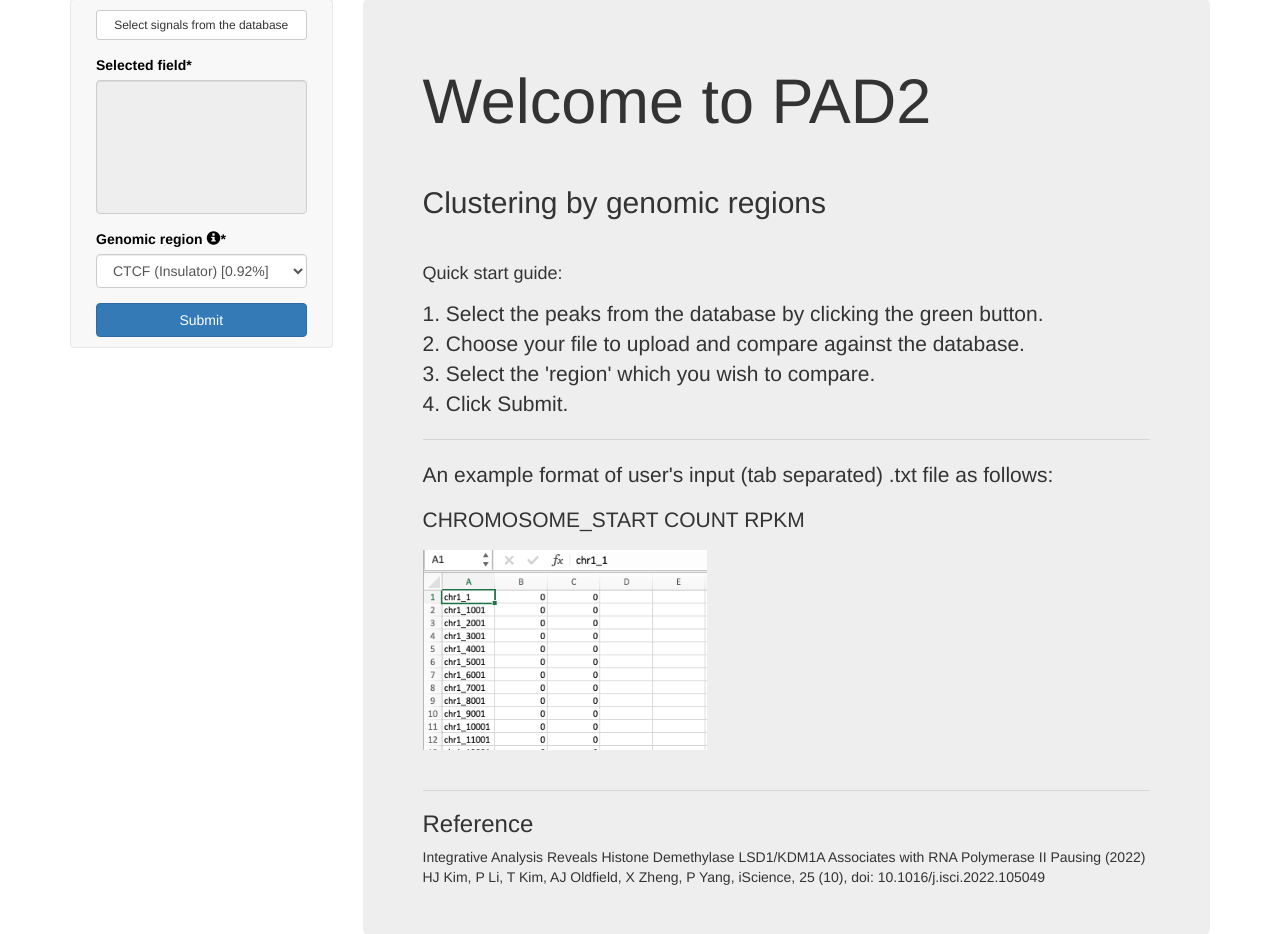
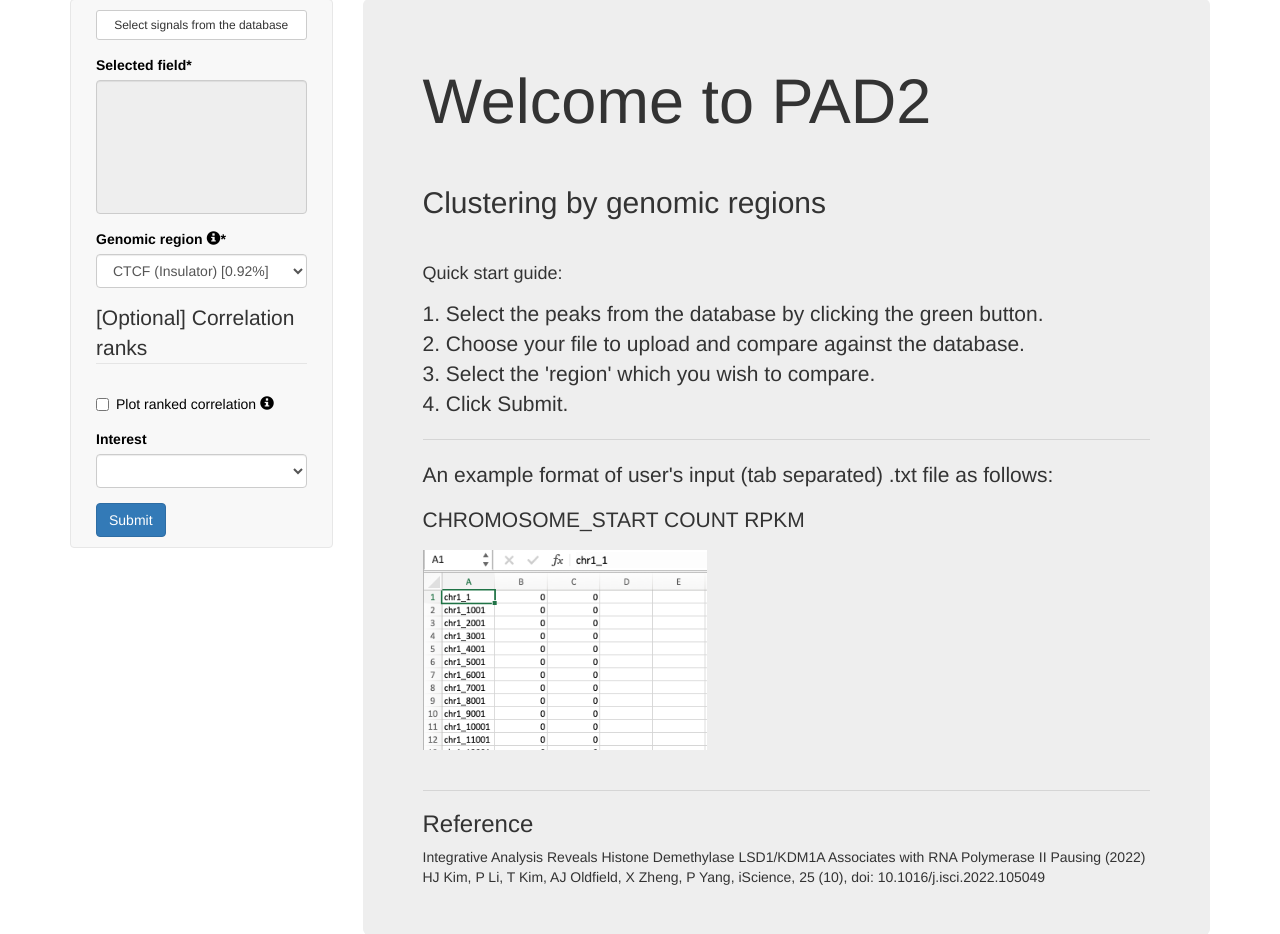
Before and after one commit to taiyunkim/PAD2, a Django app: page / in a window 1280 px wide. Shown: the part 71-1005 px from the top of the page. Run offline with Django 3.2, Linux system fonts and the light colour scheme; tables that the repository leaves empty hold one stand-in row (values such as "Sample post"); lists and menus that the app fills with data are empty; parts of the project's set-up code (start-up, migrations or seed data) failed here and were passed over; some libraries are stand-ins or nearby versions.

Commit message:
Added ranked correlation scatter plot

```diff
--- a/src/stclass/forms.py
+++ b/src/stclass/forms.py
@@ -2,6 +2,11 @@ from django import forms
 from django.conf import settings
 
 from multiupload.fields import MultiFileField
+from crispy_forms.helper import FormHelper
+from crispy_forms.layout import Layout, Fieldset, Submit
+
+from .models import Signal_db
+
 
 from .function import checkSignalFile
 
@@ -33,15 +38,6 @@ class InputForm(forms.Form):
         # label = 'Upload custom signal file <span class="glyphicon glyphicon-info-sign" data-toggle="tooltip" title="hello <br> world"></span>'
 
     )
-
-    # path = os.path.join(settings.STATIC_ROOT, 'csv', 'genenames.csv')
-    # with open(path, 'r') as csvfile:
-    #     reader = csv.reader(csvfile)
-    #     genenames_list = list(map(tuple, reader))
-    #
-    # genenames_tuple = tuple(genenames_list)
-    # GENENAMES_CHOICES = genenames_tuple
-    # gene_database = forms.ChoiceField(choices=GENENAMES_CHOICES, required=True)
 
     # user input signal file
     signal_File = MultiFileField(
@@ -79,17 +75,60 @@ class InputForm(forms.Form):
         required=True,
         label = 'Genomic region <span class="glyphicon glyphicon-info-sign" data-toggle="tooltip" data-original-title="Select the genomic regions you wish to investigate"></span>'
     )
-
-    # pvalue = forms.FloatField(label="P-Value cut off", max_value=1, min_value=0)
+    rank_plot = forms.BooleanField(
+        required=False,
+        label=
+            'Plot ranked correlation <span class="glyphicon glyphicon-info-sign" data-toggle="tooltip" data-original-title="Visualise ranked correlation of the input file with other similar type of proteins.\n\n Note: This requires computing correlation against all the files in the database from the same category and thus may take a few more minutes to compute."></span>')
+    interest = forms.ChoiceField(
+        choices=(),
+        # queryset=Signal_db.objects.none(),
+        required=False,
+        label="Interest"
+    )
+    # category = forms.ChoiceField(
+    #     choices = (),
+    #     required = False
+    # )
 
 
     #validating input
     def clean(self):
         cleaned_data = super(InputForm, self).clean()
         signal_File = cleaned_data.get('signal_File')
+        selected_field = cleaned_data.get('selected_field')
+        # category = cleaned_data.get('category')
+        rank_plot = cleaned_data.get('rank_plot')
         if (signal_File is not None) and (not checkSignalFile(signal_File)):
             raise forms.ValidationError({'signal_File': ["Invalid file format.",]})
+        if selected_field is not None: selected_field = selected_field.rstrip().split()
+        if (selected_field is None) or (len(selected_field) < 2):
+            raise forms.ValidationError({'selected_field': ["You need to select at least 2 signal files from the database to proceed.",]})
 
+        # selected_category = Signal_db.objects.filter(fileID__in = selected_field, category = category)
+
+        # if (rank_plot) and (len(list(selected_category)) < 1):
+        #     raise forms.ValidationError({'category': ["You need at least 1 signal files from the database in this category to plot.",]})
+
+    def __init__(self, *args, **kwargs):
+        super(InputForm, self).__init__(*args, **kwargs)
+        # self.fields['category'].choices = Signal_db.objects.all().values_list("category","category").distinct()
+
+        self.helper = FormHelper()
+        self.helper.layout = Layout(
+            Fieldset(
+                '',
+                'selected_field',
+                'signal_File',
+                'region'
+            ),
+            Fieldset(
+                '[Optional] Correlation ranks',
+                'rank_plot',
+                'interest',
+                # 'category'
+            ),
+            Submit('submit', 'Submit', css_class='button white')
+        )
 
 
 
@@ -150,30 +189,64 @@ class VariableInputForm(forms.Form):
         label = 'Genomic region <span class="glyphicon glyphicon-info-sign" data-toggle="tooltip" data-original-title="Select the genomic regions you wish to investigate"></span>'
     )
 
+
+    rank_plot = forms.BooleanField(
+        required=False,
+        label=
+            'Plot ranked correlation <span class="glyphicon glyphicon-info-sign" data-toggle="tooltip" data-original-title="Visualise ranked correlation of the input file with other similar type of proteins.\n\n Note: This requires computing correlation against all the files in the database from the same category and thus may take a few more minutes to compute."></span>')
+
+    interest = forms.ChoiceField(
+        choices=(),
+        required=False,
+        label="Interests"
+    )
+    category = forms.ChoiceField(
+        choices = (),
+        required = False
+    )
+
     # pvalue = forms.FloatField(label="P-Value cut off", max_value=1, min_value=0)
 
+    def __init__(self, *args, **kwargs):
+        super(VariableInputForm, self).__init__(*args, **kwargs)
+        # self.fields['category'].choices = Signal_db.objects.all().values_list("category","category").distinct()
+        # self.fields['interest'].choices =
 
-class PlotInputFileForm(forms.Form):
-    """
-    The PlotInputFileForm class is a form for users re-submission.
-    A number of fields are required from user to select or upload.
-    **selected_signals** - selected signals from the datatables (signals from database chosen for analysis).
-    **new_signal_File** - (optional) user's signal file upload field where it can be 1 or more files.
-    **cut_off** - a threshold cut off to determine proximal and distal.
-    **heatmap** - an option to generate heatmap axis ordering.
-            (
-                Independent: proximal and distal each separately show clustering.
-                Follow prioximal: distal will not cluster and distal heatmap axis ordering will follow proximal heatmap axis ordering.
-                Follow distal: proximal will not cluster and proximal heatmap axis ordering will follow distal heatmap axis ordering.
-            )
-    """
-    input_files = forms.ChoiceField(
-        choices=(),
-        required=True,
-        label="Input file"
-    )
-    # uploaded_plot_File = forms.ChoiceField(
-    #     choices=(),
-    #     required=True,
-    #     label="Upload file"
-    # )
+        self.helper = FormHelper()
+        self.helper.layout = Layout(
+            Fieldset(
+                '',
+                'selected_field',
+                'uploaded_signal_File',
+                'new_signal_File',
+                'region'
+            ),
+            Fieldset(
+                '[Optional] Correlation ranks',
+                'rank_plot',
+                'interest',
+                # 'category'
+            ),
+            Submit('submit', 'Submit', css_class='button white')
+        )
+
+    #validating input
+    def clean(self):
+        cleaned_data = super(VariableInputForm, self).clean()
+        uploaded_signal_File = cleaned_data.get('uploaded_signal_File')
+
+        selected_field = cleaned_data.get('selected_field')
+        # category = cleaned_data.get('category')
+        # rank_plot = cleaned_data.get('rank_plot')
+        new_signal_File = cleaned_data.get('new_signal_File')
+
+        if (new_signal_File is not None) and (not checkSignalFile(new_signal_File)):
+            raise forms.ValidationError({'new_signal_File': ["Invalid file format.",]})
+        if selected_field is not None: selected_field = selected_field.rstrip().split()
+        if (selected_field is None) or (len(selected_field) < 2):
+            raise forms.ValidationError({'selected_field': ["You need to select at least 2 signal files from the database to proceed.",]})
+
+        # selected_category = Signal_db.objects.filter(fileID__in = selected_field, category = category)
+
+        # if (rank_plot) and (len(list(selected_category)) < 1):
+        #     raise forms.ValidationError({'category': ["You need at least 1 signal files from the database in this category to plot.",]})
--- a/src/stclass/views.py
+++ b/src/stclass/views.py
@@ -21,30 +21,32 @@ from django.conf import settings
 from django.shortcuts import render
 from django.shortcuts import redirect
 
-from django.forms import widgets
+# from django.forms import widgets
 
-from .forms import InputForm, VariableInputForm, PlotInputFileForm
+from .forms import InputForm, VariableInputForm
 from .function import createPeakToBedFile
 # from .function import
 from .models import Signal_db
 from .models import Signal_state_db_info
 
 from .reg import reg_mats
+# from .rank_scatter import rank_scatter
 
-from copy import deepcopy
+# from copy import deepcopy
 from pybedtools import BedTool as bt
 from scipy.cluster.hierarchy import dendrogram, linkage
 import scipy.spatial.distance as ssd
+# from django_ajax.decorators import ajax
 
 
-import re
+# import re
 import os
-import math
+# import math
 import copy
 import csv
 
 import json
-import numpy as np
+# import numpy as np
 import pandas as pd
 
 def rgClassifyForm(request):
@@ -55,14 +57,21 @@ def rgClassifyForm(request):
 #             'selected_field': """368.Wdr5.CCE
         }
     )
+
     # table = Signal_db.objects.all().values('fileID', 'filename')
-    table = Signal_db.objects.all().values('fileID', 'filename')
+    table = Signal_db.objects.all().values('fileID', 'filename', 'category')
+
+    if (request.POST.get('interest') is not None):
+        interest_choices = request.POST.get('interest')
+        form.fields['interest'].choices = [(interest_choices, interest_choices)]
     context = {
         'form': form,
         'table': table,
         'page': "newPAD"
     }
     request.session.save()
+
+
     if form.is_valid():
         signalfile_names = []
         cleaned_data = form.cleaned_data
@@ -76,7 +85,7 @@ def rgClassifyForm(request):
         signal_name_strings = cleaned_data.get('selected_field')
         signal_database_id = signal_name_strings.rstrip().split()
 
-        signal_database_names = Signal_db.objects.filter(fileID__in = signal_database_id).values_list('fileID', 'filename')
+        signal_database_names = Signal_db.objects.filter(fileID__in = signal_database_id).values_list('fileID', 'filename', 'category')
         tmp = signal_database_names.values_list('filename', flat = True)
         tmp_names = signal_database_names.values_list('fileID', flat = True)
         signal_database_names = list(tmp)
@@ -87,11 +96,12 @@ def rgClassifyForm(request):
         request.session['signalfile_names'] = signalfile_names
         request.session['signal_database_id'] = signal_database_id
 
+        request.session['rank_plot'] = cleaned_data.get('rank_plot')
+        request.session['interest'] = cleaned_data.get('interest')
+        # request.session['category'] = cleaned_data.get('category')
 
         return redirect('/result')
     return render(request, 'tfClassify.html', context)
-
-
 
 
 # === tfClassifyResult ===
@@ -103,6 +113,10 @@ def rgClassifyResult(request):
     signal_database_id = request.session['signal_database_id']
 
     signalfile_choices = tuple([(x, x) for x in signalfile_names])
+
+    rank_plot = request.session['rank_plot']
+    interest = request.session['interest']
+
     form = VariableInputForm(
         request.POST or None,
         request.FILES or None,
@@ -110,24 +124,23 @@ def rgClassifyResult(request):
             'region': region,
             'selected_field': '\n'.join(signal_database_id),
             'uploaded_signal_File': signalfile_names,
+            'rank_plot': rank_plot,
+            'interest': interest
+            # 'category': category
         }
     )
     # leave previous choices at field
     form.fields['uploaded_signal_File'].choices = signalfile_choices
 
-    plotForm = PlotInputFileForm(
-        request.POST or None,
-        request.FILES or None
-
-    )
-    db_files = [(s_name, s_id) for s_id,s_name in zip(signal_database_id,signal_database_names)]
-    upload_files = [(s_id, s_id) for s_id in signalfile_names]
-    FILE_CHOICES = (
-       tuple(("Database", tuple(db_files))),
-        tuple(("User upload", tuple(upload_files)))
-    )
-    # FILE_CHOICES = db_files + upload_files
-    plotForm.fields['input_files'].choices = FILE_CHOICES
+    if (request.POST.get('interest') is not None):
+        interest_choices = request.POST.get('interest')
+        form.fields['interest'].choices = [(interest_choices, interest_choices)]
+    else:
+        # signal_database_names
+        # signal_database_id
+        interest_choices = tuple([(x, y) for x,y in zip(signal_database_names, signal_database_id)])
+        # interest_choices = tuple([(x, x) for x in interest])
+        form.fields['interest'].choices = interest_choices
 
 
     if form.is_valid():
@@ -144,18 +157,25 @@ def rgClassifyResult(request):
         signal_name_strings = cleaned_data.get('selected_field')
         signal_database_id = signal_name_strings.rstrip().split()
 
-        signal_database_names = Signal_db.objects.filter(fileID__in = signal_database_id).values_list('fileID', 'filename')
+        signal_database_names = Signal_db.objects.filter(fileID__in = signal_database_id).values_list('fileID', 'filename', 'category')
         tmp = signal_database_names.values_list('filename', flat = True)
         tmp_names = signal_database_names.values_list('fileID', flat = True)
+
+        category = Signal_db.objects.filter(filename = interest).values_list('category', flat = True)
+        # category = signal_database_names.values_list('category', flat = True)
+
         signal_database_names = list(tmp)
         signal_database_id = list(tmp_names)
-
+        # category_list = list(category)
 
         request.session['region'] = region
         request.session['signal_database_names'] = signal_database_names
         request.session['signalfile_names'] = signalfile_names
         request.session['signal_database_id'] = signal_database_id
 
+        request.session['rank_plot'] = cleaned_data.get('rank_plot')
+        # request.session['category'] = cleaned_data.get('category')
+        request.session['interest'] = cleaned_data.get('interest')
 
         region = cleaned_data.get('region')
         signal_name_strings = cleaned_data.get('selected_field')
@@ -172,13 +192,57 @@ def rgClassifyResult(request):
     # fname.sort()
     matrix_size = len(fname)
 
-    path = os.path.join(settings.MEDIA_ROOT, 'signal_state_file_db', region)
+    # path = os.path.join(settings.MEDIA_ROOT, 'signal_state_file_db', region)
     user_path = os.path.join(settings.MEDIA_ROOT, 'PAD2', 'users_signal_files', str(request.session.session_key))
 
-    start_time = time.time()
-    reg_matrix = reg_mats(fname, signalfile_names, matrix_size, region, user_path)
+    # start_time = time.time()
+    category = Signal_db.objects.filter(filename = interest).values_list('category', flat = True).first()
 
-    # np.fill_diagonal(reg_matrix.values, 1)
+    if rank_plot:
+        # Replace fname with a full list of files in the category + fname
+        # category_db = Signal_db.objects.filter(category = category).values_list('fileID', 'filename', 'category')
+        category_db = Signal_db.objects.filter(category = category).values_list('fileID', 'filename', 'category')
+        filename = category_db.values_list('filename', flat = True)
+        fileID = category_db.values_list('fileID', flat = True)
+
+        selected_fname = fname
+
+        fname = category_db_names = list(filename)
+        fname = fname + [s for s in selected_fname if s not in fname]
+        matrix_size = len(fname)
+        full_matrix = reg_mats(fname, signalfile_names, matrix_size, region, user_path)
+
+        # For cluster analysis
+        reg_matrix = full_matrix.loc[selected_fname, selected_fname]
+        matrix_size = len(selected_fname)
+
+        # For rank plot
+
+        category_db_names = category_db_names + signalfile_names
+        category_cor = full_matrix.loc[category_db_names, [interest]]
+        category_cor['fileID'] = list(fileID) + signalfile_names
+        # interest correlation column
+        category_db_names_subset = [s for s in category_db_names if s not in interest]
+
+        # category_db_names_subset = category_db_names_subset + signalfile_names
+
+
+        category_cor = category_cor.loc[category_db_names_subset, [interest, 'fileID']]
+
+        category_cor.sort_values(by=interest, ascending=False, inplace= True)
+        highlight_name = [s for s in selected_fname if s in category_db_names]
+        # highlight_name = highlight_name + signalfile_names
+
+
+        filename = [s for s in category_cor.index]
+        fileID = [s for s in category_cor['fileID']]
+        cor = [s for s in category_cor[interest]]
+
+
+    else:
+        reg_matrix = reg_mats(fname, signalfile_names, matrix_size, region, user_path)
+    # reg_matrix = reg_mats(fname, signalfile_names, matrix_size, region, user_path)
+
 
     regional_dist_vector = ssd.squareform(reg_matrix)
     regional_linkage_matrix = linkage(regional_dist_vector, "single", 'euclidean')
@@ -222,26 +286,36 @@ def rgClassifyResult(request):
             f_order_new[i] = f_order_new[i] + ' (' + str(round(list(signal_coverage_value.filter(fileID = f_order_new[i]).values_list('value', flat = True))[0], 3)) + ')'
         # f_order_new[i] = f_order_new[i]
 
-    proc_time = time.time()-start_time
+    # proc_time = time.time()-start_time
 
 
 
+    cluster_load = {
+        'reg_matrix': ordered_reg_matrix,
+        'r_filename': f_order_new,
+        'matrix_size': matrix_size,
+        'regional_dendrogram': regional_dendrogram,
 
+    }
+    if rank_plot:
+        rank_load = {
+            'highlight_name': highlight_name,
+            'fileID': fileID,
+            'filename': filename,
+            'cor': cor,
+            'interest_name': interest,
+            'category': category
+            # 'category_cor': category_cor.to_json(orient="columns")
+        }
+        cluster_load.update(rank_load)
 
     json_data = json.dumps(
-        {
-            'reg_matrix': ordered_reg_matrix,
-            'r_filename': f_order_new,
-            'matrix_size': matrix_size,
-            'regional_dendrogram': regional_dendrogram,
-
-        }
+        cluster_load
     )
-    table = Signal_db.objects.all().values('fileID', 'filename')
+    table = Signal_db.objects.all().values('fileID', 'filename', 'category')
 
     context = {
         'form': form,
-        'plotForm': plotForm,
         'table': table,
         'signalfile_names': signalfile_names,
         'json_data': json_data,
@@ -251,7 +325,10 @@ def rgClassifyResult(request):
         'page': "newPAD",
         'signal_database_names': signal_database_names,
         'signal_database_id': signal_database_id,
-        'f_label_names': f_label_names
+        'f_label_names': f_label_names,
+        'rank_plot': rank_plot,
+        'category': category,
+        'interest': interest
     }
 
     return render(request, 'tfClassify.html', context)
--- a/src/templates/base.html
+++ b/src/templates/base.html
@@ -30,6 +30,7 @@
         ================================================== -->
         <!-- Placed at the end of the document so the pages load faster -->
         <script>window.jQuery || document.write('<script src="../../assets/js/vendor/jquery.min.js"><\/script>')</script>
+        {% comment %} <script src="https://ajax.googleapis.com/ajax/libs/jquery/3.1.0/jquery.min.js"></script> {% endcomment %}
 
         <script src="{% static 'js/bootstrap.min.js' %}"></script>
         <!-- <script src="https://code.jquery.com/jquery-3.3.1.slim.min.js" integrity="sha384-q8i/X+965DzO0rT7abK41JStQIAqVgRVzpbzo5smXKp4YfRvH+8abtTE1Pi6jizo" crossorigin="anonymous"></script> -->
--- a/src/templates/forms.html
+++ b/src/templates/forms.html
@@ -5,6 +5,9 @@
 <form class="sidebar-form" action="" method="post" enctype="multipart/form-data" accept-charset="utf-8">
     {% csrf_token %}
     {% block form_content %}{% endblock %}
+    {% block additional_form %}{% endblock %}
+    {% block submit_form %}{% endblock %}
+
 </form>
 <script type="text/javascript" src="{% static 'js/forms.js' %}"></script>
 {% block include_html %}{% endblock %}
--- a/src/templates/peak_db_selection.html
+++ b/src/templates/peak_db_selection.html
@@ -72,7 +72,11 @@
 
 {% block modal_footer %}
     <button type="button" class="btn btn-default" data-dismiss="modal">Close</button>
+    {% if page == "newPAD" %}
+    <button type="button" id="btnSave" class="btn btn-primary" data-dismiss="modal" onclick='selected_to_options()'>Save</button>
+    {% else %}
     <button type="button" id="btnSave" class="btn btn-primary" data-dismiss="modal" onclick='saveRows()'>Save</button>
+    {% endif %}
 {% endblock %}
 
 {% block modal_script %}
--- a/src/templates/peak_form.html
+++ b/src/templates/peak_form.html
@@ -14,8 +14,17 @@
             </button>
         {% endif%}
     </div>
-    {{ form | crispy }}
-    <input id="submit-user-input" class='btn btn-primary btn-block' type="submit" value="Submit" />
+    {% comment %} {{ form | crispy }} {% endcomment %}
+    {% crispy form %}
+
+{% endblock %}
+
+{% block additional_form %}
+
+{% endblock %}
+
+{% block submit_form %}
+    {% comment %} <input id="submit-user-input" class='btn btn-primary btn-block' type="submit" value="Submit" /> {% endcomment %}
 {% endblock %}
 
 {% block include_html %}
--- a/src/templates/sidebar.html
+++ b/src/templates/sidebar.html
@@ -6,6 +6,12 @@
         <div class="navbar navbar-default" role="navigation">
             <div class='navbar-collapse collapse sidebar-navebar-collapse'>
                 {% include 'peak_form.html' %}
+                {% comment %} {% if page == 'newPAD' %}
+                {% include 'rank_plot_form.html' %}
+                {% endif %} {% endcomment %}
+
+                {% comment %} <input id="submit-user-input" class='btn btn-primary btn-block' type="submit" value="Submit" /> {% endcomment %}
+
             </div>
         </div>
     </div>
@@ -17,13 +23,13 @@
                 </div>
             </div>
         </div>
-    {% elif matrix and app == 'reg' %}
+    {% comment %} {% elif matrix and app == 'reg' %}
         <div class="sidebar-nav">
             <div class="navbar navbar-default" role="navigation">
                 <div class='navbar-collapse collapse sidebar-navebar-collapse'>
                     {% include 'rank_plot_form.html' %}
                 </div>
             </div>
-        </div>
+        </div> {% endcomment %}
     {% endif %}
 </div>
--- a/src/templates/signal_db_selection.html
+++ b/src/templates/signal_db_selection.html
@@ -27,12 +27,16 @@
             <tr class="active" id="table-head">
                 <th class="col-md-1 text-center">File ID</th>
                 <th class="col-md-1 text-center">Filename</th>
+                <th class="col-md-1 text-center">Group</th>
+
             </tr>
         </thead>
         <tfoot>
             <tr class="active" id="table-foot">
                 <th class="col-md-1 text-center">File ID</th>
                 <th class="col-md-1 text-center">Filename</th>
+                <th class="col-md-1 text-center">Group</th>
+
             </tr>
         </tfoot>
         <tbody id=table-body>
@@ -40,6 +44,7 @@
             <tr class="rows" id={{row.fileID}}>
                 <td class="col-md-1 text-center" value={{row.fileID}}>{{row.fileID}}</td>
                 <td class="col-md-1 text-center" value={{row.filename}}>{{row.filename}}</td>
+                <td class="col-md-1 text-center" value={{row.category}}>{{row.category}}</td>
             </tr>
             {% endfor %}
         </tbody>
--- a/src/templates/tfClassify.html
+++ b/src/templates/tfClassify.html
@@ -35,10 +35,17 @@
                     <span class="glyphicon glyphicon-refresh glyphicon-refresh-animate"></span> Loading...
                 </button>
             </div> {% endcomment %}
-            <h2 class="page-header heatmap-title">Correlation of Chip-seq by regions ({{region}}) </h2>
+            <h2 class="page-header heatmap-title">Correlation of Chip-seq by regions </h2>
 	        <div id="region" class="plotly-container"></div>
+
+            {% if rank_plot %}
+                <h2>Rankings of the signals in group '{{category}}'</h2>
+                <div id="region_rank" class="plotly-container"></div>
+
+            {% endif %}
             <script type="text/javascript">var json_data = {{json_data|safe}};</script>
             <script type="text/javascript" src="{% static 'js/reg.js' %}"></script>
+            <script type="text/javascript" src="{% static 'js/rank_scatter.js' %}"></script>
         {% endif %}
     </div>
     {% include 'signal_db_selection.html' %}
@@ -46,7 +53,7 @@
     {% include 'plot_peak_selection.html' %}
     {% include 'plot.html' %}
     {% comment %} {% include 'rank_plot_signal_selection.html' %} {% endcomment %}
-    {% include 'rank_plot.html' %}
+    {% comment %} {% include 'rank_plot.html' %} {% endcomment %}
 
 </div>
 {% endblock %}
```
Also changed, not shown: src/static_proj/our_static/js/rank_scatter.js (added, +99 -0 lines), src/static_proj/our_static/js/reg.js (+26 -26 lines), src/static_proj/our_static/js/scatterplot.js (+0 -68 lines), src/static_proj/our_static/js/signalTable.js (+11 -3 lines), src/stclass/rank_scatter.py (+5 -2 lines), src/templates/rank_plot_form.html (+6 -5 lines), src/tfpro/urls.py (line endings or trailing spaces).
